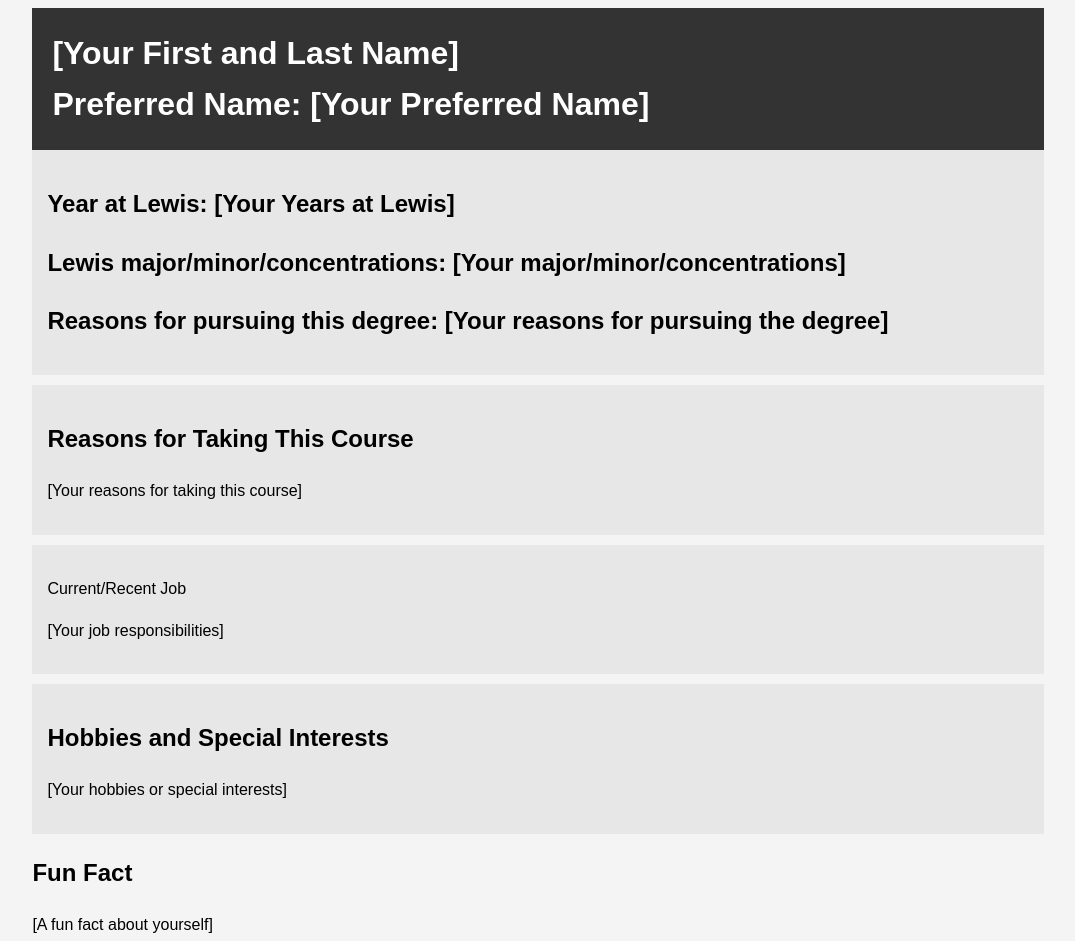
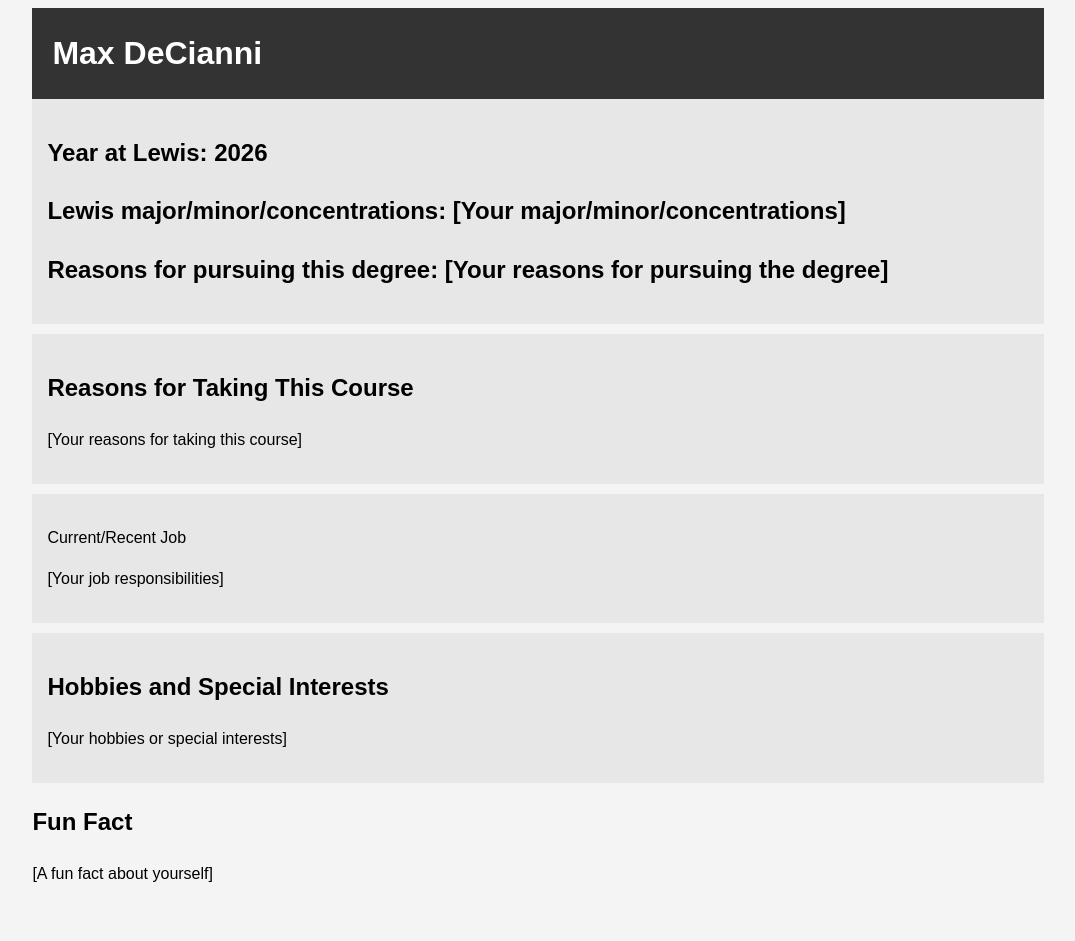
Before and after one commit to Max956-arch/me, a plain HTML site: page index.html in a window 1280 px wide. Shown: the whole page, without its empty margins (102-1177 px from the left). After the commit the page ends 911 px from the top, so only its background shows below. Drawn offline with Linux system fonts and the light colour scheme.

Commit message:
Update index.html

```diff
--- a/index.html
+++ b/index.html
@@ -31,12 +31,11 @@
 <body>
     <div class="container">
         <header class="main-info">
-            <h1>[Your First and Last Name]</h1>
-            <h1>Preferred Name: [Your Preferred Name]</h1>
+            <h1>Max DeCianni</h1>
         </header>
 
         <section class="lewis">
-			<h2>Year at Lewis: [Your Years at Lewis]</h2>
+			<h2>Year at Lewis: 2026</h2>
 			<h2>Lewis major/minor/concentrations: [Your major/minor/concentrations]</h2>
 			<h2>Reasons for pursuing this degree: [Your reasons for pursuing the degree]</h2>
         </section>
```
